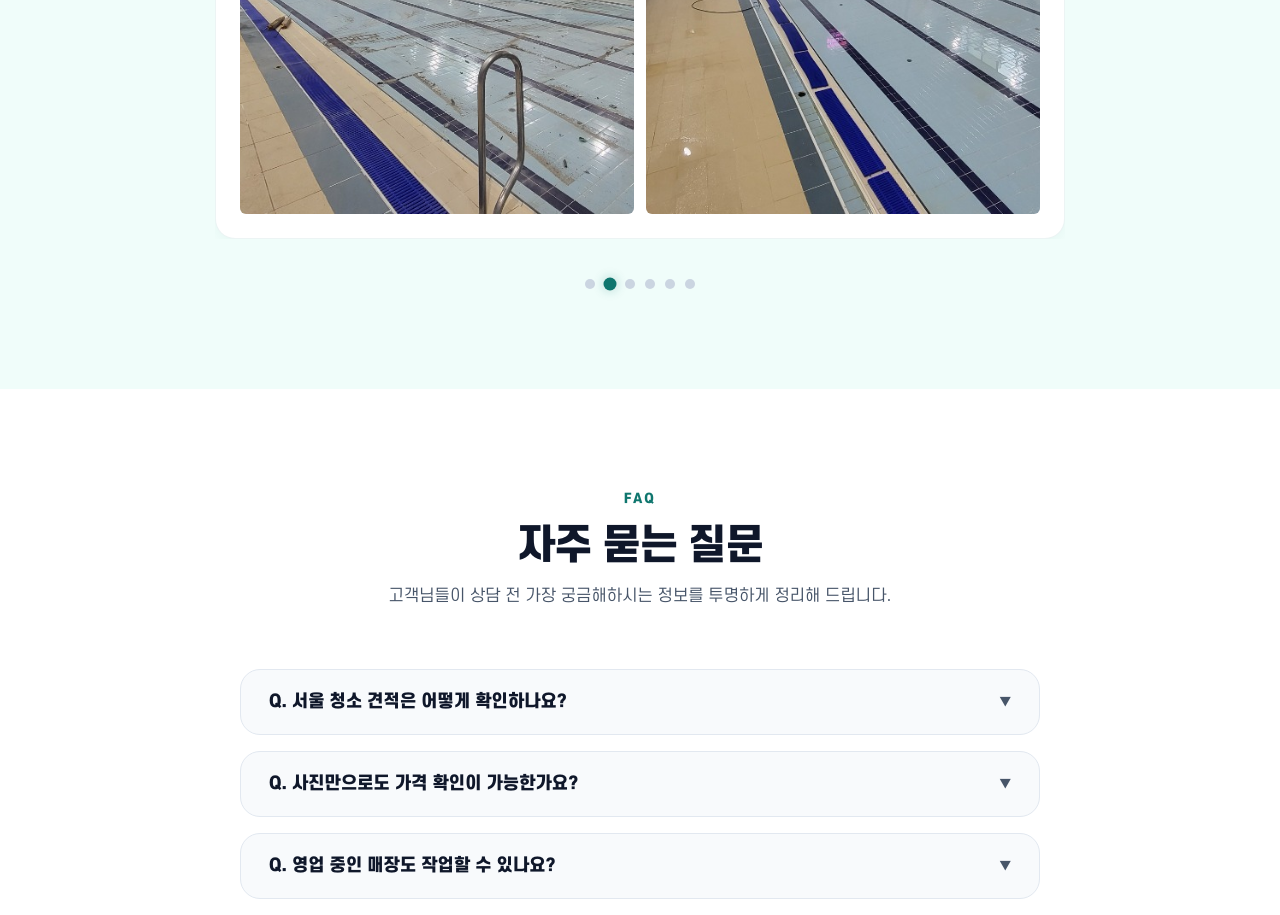
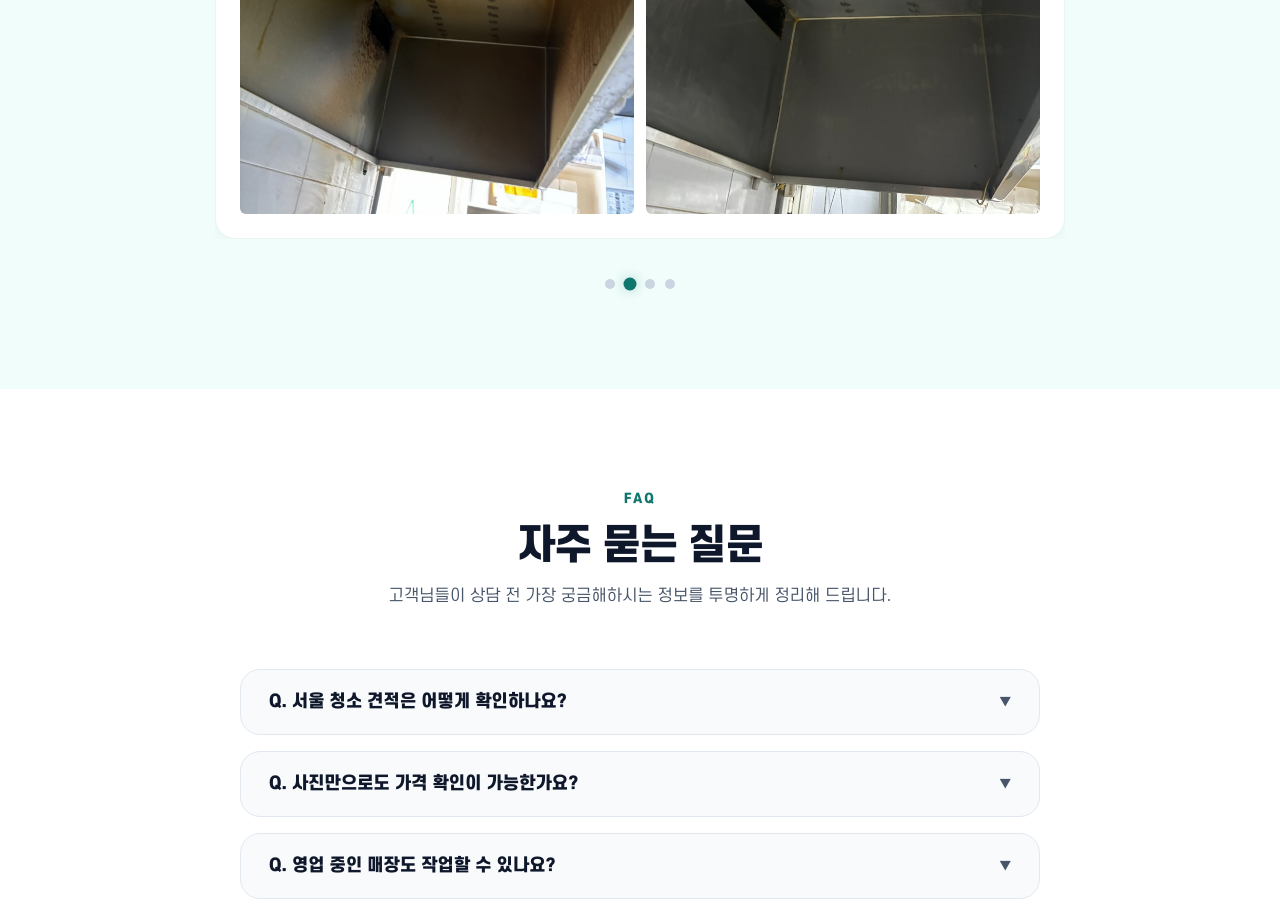
Before and after one commit to wogus5695-ctrl/SeoulE-clening-02, a Next.js app: page / in a window 1280 px wide. Shown: the part 3900-4815 px from the top of the page. Built offline with nearby package versions, Linux system fonts and the light colour scheme.

Commit message:
feat: sitemap.xml 및 robots.txt 네이버 SEO 기준 정상화 및 Before & After 섹션 신뢰성 개선

```diff
--- a/src/app/sitemap.xml/route.ts
+++ b/src/app/sitemap.xml/route.ts
@@ -7,7 +7,7 @@ export async function GET() {
   const urls: any[] = [];
 
   // 1. 메인 및 사이트맵 페이지
-  urls.push({ url: DOMAIN, priority: 1.0, changeFrequency: 'daily' });
+  urls.push({ url: `${DOMAIN}/`, priority: 1.0, changeFrequency: 'daily' });
   urls.push({ url: `${DOMAIN}/sitemap-seoul`, priority: 0.9, changeFrequency: 'weekly' });
 
   // 2. indexStatus가 index이고 canonicalTarget이 지정되지 않은 (중복 제거) 키워드 URL (/?k=...)
--- a/src/components/MainTemplate.tsx
+++ b/src/components/MainTemplate.tsx
@@ -29,7 +29,30 @@ export default function MainTemplate({
   const [portfolioIndex, setPortfolioIndex] = useState(0);
   const portfolioVisibleCount = 1; // Always show 1 card per slide for larger images
   const [portfolioPaused, setPortfolioPaused] = useState(false);
-  const totalPortfolioCards = 6;
+
+  const portfolioItems = [
+    {
+      title: '마루 왁스코팅',
+      before: '/images/portfolio/wax-before.jpg',
+      after: '/images/portfolio/wax-after.jpg'
+    },
+    {
+      title: '주방후드청소',
+      before: '/images/portfolio/hood-before.jpg',
+      after: '/images/portfolio/hood-after.jpg'
+    },
+    {
+      title: '준공청소',
+      before: '/images/portfolio/construction-before.jpg',
+      after: '/images/portfolio/construction-after.jpg'
+    },
+    {
+      title: '화재청소',
+      before: '/images/portfolio/fire-before.jpg',
+      after: '/images/portfolio/fire-after.jpg'
+    }
+  ];
+  const totalPortfolioCards = portfolioItems.length;
 
   useEffect(() => {
     if (portfolioPaused) return;
@@ -360,38 +383,7 @@ export default function MainTemplate({
                 transform: `translateX(calc(-${portfolioIndex} * (100% + var(--gap)) / var(--visible-count)))`
               }}
             >
-              {[
-                {
-                  title: '마루 왁스코팅',
-                  before: '/images/portfolio/wax-before.jpg',
-                  after: '/images/portfolio/wax-after.jpg'
-                },
-                {
-                  title: '수영장청소',
-                  before: '/images/portfolio/pool-before.jpg',
-                  after: '/images/portfolio/pool-after.jpg'
-                },
-                {
-                  title: '주방후드청소',
-                  before: '/images/portfolio/hood-before.jpg',
-                  after: '/images/portfolio/hood-after.jpg'
-                },
-                {
-                  title: '주차장청소',
-                  before: '/images/portfolio/parking-before.jpg',
-                  after: '/images/portfolio/parking-after.jpg'
-                },
-                {
-                  title: '준공청소',
-                  before: '/images/portfolio/construction-before.jpg',
-                  after: '/images/portfolio/construction-after.jpg'
-                },
-                {
-                  title: '화재청소',
-                  before: '/images/portfolio/fire-before.jpg',
-                  after: '/images/portfolio/fire-after.jpg'
-                }
-              ].map((item, idx) => (
+              {portfolioItems.map((item, idx) => (
                 <div key={idx} className={styles.portfolioCard}>
                   <h3 className={styles.portfolioCardTitle}>
                     <span className={styles.portfolioCardBar}></span>
@@ -399,11 +391,11 @@ export default function MainTemplate({
                   </h3>
                   <div className={styles.portfolioImages}>
                     <div className={styles.portfolioImgWrapper}>
-                      <img src={item.before} alt={`${item.title} 작업 전`} />
+                      <img src={item.before} alt={`${item.title} 작업 전 상태`} />
                       <span className={`${styles.portfolioBadge} ${styles.before}`}>BEFORE</span>
                     </div>
                     <div className={styles.portfolioImgWrapper}>
-                      <img src={item.after} alt={`${item.title} 작업 후`} />
+                      <img src={item.after} alt={`${item.title} 작업 후 상태`} />
                       <span className={`${styles.portfolioBadge} ${styles.after}`}>AFTER</span>
                     </div>
                   </div>
```
